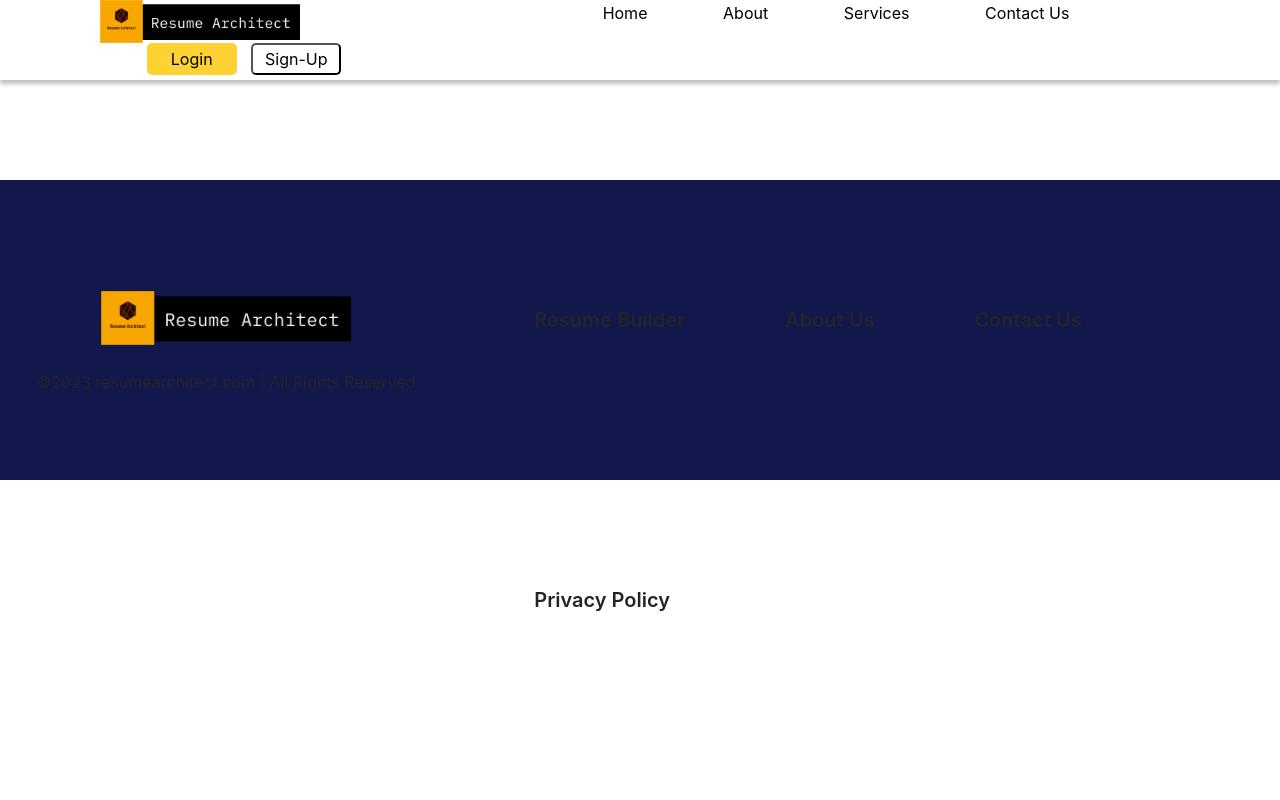
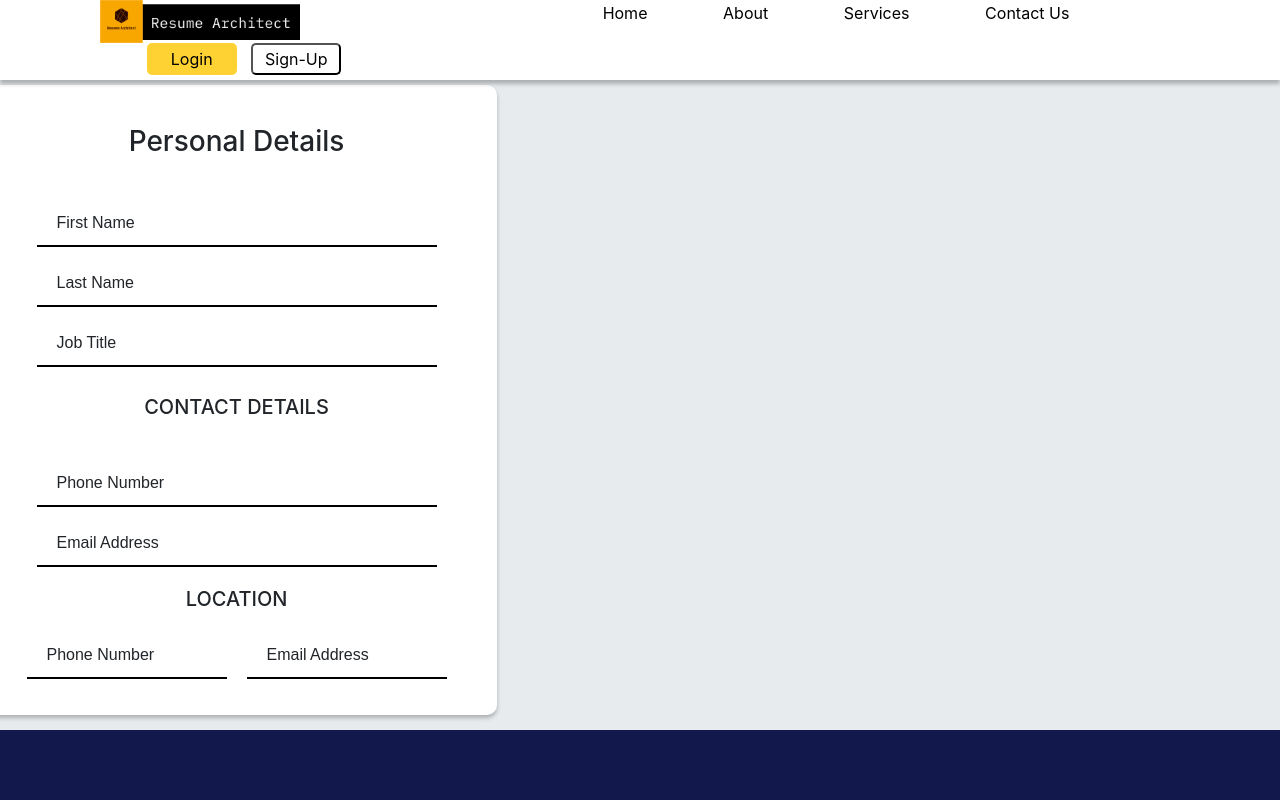
Before and after one commit to KushwahaPraveen1/Resume_Builder, a React (Create React App) app: page /personal in a window 1280 px wide. Shown: the top 800 px of the page. Built offline with nearby package versions, Linux system fonts and the light colour scheme.

Commit message:
Added pages

```diff
--- a/src/components/Education.css
+++ b/src/components/Education.css
@@ -1,14 +1,17 @@
-.experience_main{
+.experience_main1{
   display: flex;
   align-items: center;
   justify-content: center;
     width: 473px;
+    height:450px;
     margin-top: 30px;
     padding-bottom: 110px;
     padding-right: 30px;
-background: #b39d9d;
+background: #FFFFFF;
 box-shadow: 0px 3px 4px rgba(0, 0, 0, 0.25);
 border-radius: 10px;
+padding: 20px;
+padding-bottom: 30px;
 
 
 }
--- a/src/components/Education.jsx
+++ b/src/components/Education.jsx
@@ -8,8 +8,8 @@ function Education() {
     <div className=''>
 
   </div>
-  <div className='experience_main'>
-  <div className='main'>
+  <div className='experience_main1'>
+  <div className='main1'>
   <h3>Education</h3>
   <div className="center"> <div className="inputbox inputbox1"> <input type="text" required="required" /> <span>University/School</span> </div> </div>
   <div className="center"> <div className="inputbox inputbox2"> <input type="text" required="required" /> <span>Degree (Eg.Bachelor's  degree High school, etc.)</span> </div> </div>
--- a/src/components/Login.jsx
+++ b/src/components/Login.jsx
@@ -1,17 +1,31 @@
-import React from 'react'
+import React, { useState } from 'react'
+import axios from 'axios'
 import './Login.css'
 
 function Login() {
+  const [email,setEmail] = useState("");
+  async function signup(e) {
+  e.preventDefault();
+   axios.post("https://resumebuilder-p49e.onrender.com/sign",{
+    email : email,
+   })
+         .then(result=>{
+    console.log(result)
+    const accesstoken = result.data.token;
+    localStorage.setItem('accesstoken',accesstoken)
+   })
+         .catch(err=>{
+          console.log(err)
+         })
+  }
   return (
     <>
     <div className='login_main'>
         <div className='login_card'>
             <h1 className='create_account'>Create Account</h1>
-            {/* <input className="email_input" type="text" placeholder='Email Address' required/> */}
-
-            <div class="center">
+                        <div class="center">
             <div className="inputbox">
-      <input type="email" required="required" />
+      <input type="email" value={email} onChange={(e)=>setEmail(e.target.value)}  required="required" />
       <span>Email Address</span>
     </div>
 </div>
@@ -21,7 +35,7 @@ function Login() {
  <br></br>           <input type="checkbox"/> I Understand and accept the Terms of use and Privacy Policy
 
 <br></br>
-<button className='verify_button'>Verify Otp</button>
+<button className='verify_button' onClick={signup}>Verify Otp</button>
 <br></br>
 Already have an account? <span className="already_acc">Login</span>
         </div>
--- /dev/null
+++ b/src/components/Personal.css
@@ -0,0 +1,30 @@
+body{
+    background-color: #E7EBEE;
+}
+.main{
+display: flex;
+flex-direction: column;
+align-items: center;
+background: #ffffff;
+box-shadow: 0px 3px 4px rgba(0, 0, 0, 0.25);
+border-radius: 10px;
+width: 550px;
+height: 630px;
+padding: 40px;
+
+}
+.inputbox5{
+    margin-top: 10px;
+}
+.location_personal{
+    display: flex;
+
+}
+.location_detail{
+    margin-top: 40px;
+}
+.center .x{
+    margin: 10px;
+    width: 200px;
+
+}
--- /dev/null
+++ b/src/components/Personal.jsx
@@ -0,0 +1,29 @@
+import React from 'react'
+import './Personal.css'
+
+function Personal() {
+  return (
+    <>
+  <div className='experience_main1'>
+  <div className='main'>
+  <h3>Personal Details</h3>
+  <div className="center"> <div className="inputbox inputbox2"> <input type="text" required="required" /> <span>First Name</span> </div> </div>
+  <div className="center"> <div className="inputbox inputbox2"> <input type="text" required="required" /> <span>Last Name</span> </div> </div>
+  <div className="center"> <div className="inputbox inputbox2"> <input type="text" required="required" /> <span>Job Title</span> </div> </div>
+  <br></br>
+  <br></br>
+  <h5 className='contact_details'>CONTACT DETAILS</h5>
+  <div className="center"> <div className="inputbox inputbox2"> <input type="text" required="required" /> <span>Phone Number</span> </div> </div>
+  <div className="center"> <div className="inputbox inputbox2"> <input type="email" required="required" /> <span>Email Address</span> </div> </div>
+  <h5 className='location_detail'>LOCATION</h5>
+  <div className='location_personal'>
+  <div className="center"> <div className="inputbox inputbox2 x"> <input type="text" required="required" /> <span>Phone Number</span> </div> </div>
+  <div className="center"> <div className="inputbox inputbox2 x"> <input type="email" required="required" /> <span>Email Address</span> </div> </div>
+    </div>
+  </div>
+  </div>
+    </>
+  )
+}
+
+export default Personal
--- a/src/components/Router.jsx
+++ b/src/components/Router.jsx
@@ -5,8 +5,11 @@ import Login from "./Login";
 import Education from "./Education";
 import Experience from "./Experience";
 import Sidebar from "./Sidebar";
+import Skills from "./Skills";
 import { BrowserRouter as Router,Routes,Route } from 'react-router-dom'
 import Footer from "./Footer";
+import Personal from "./Personal";
+import Verify from "./Verify";
 // import { Footer } from "./Footer";
 
 function Routers() {
@@ -17,9 +20,12 @@ function Routers() {
     <Routes>
     <Route  exact path='/'element = {<Home />} />
     <Route  path='/login'element = {<Login />} />
+    <Route path = '/verify' element = {<Verify/>}/>
     <Route path='/education' element = {<Education/>}/>
     <Route path='/experience' element = {<Experience/>}/>
     <Route path='/sidebar' element = {<Sidebar/>}/>
+    <Route path='/personal' element = {<Personal/>}/>
+    <Route path='/skills' element = {<Skills/>}/>
     </Routes>
      </Router>
    <Footer/>
--- /dev/null
+++ b/src/components/Skills.jsx
@@ -0,0 +1,13 @@
+import React from 'react'
+
+function Skills() {
+  return (
+    <>
+        <h3>Skills </h3>
+        <div className="center"> <div className="inputbox inputbox1"> <input type="text" required="required" /> <span>Job Ttile</span> </div> </div>
+
+    </>
+  )
+}
+
+export default Skills
--- a/src/components/Verify.jsx
+++ b/src/components/Verify.jsx
@@ -10,9 +10,9 @@ function Verify() {
   const headers = { authorization: `Bearer ${accesstoken}`};
   console.log(headers)
   console.log(accesstoken)
-  const detailResult = axios.post("https://resume-builder-blond.vercel.app/verifyotp", {
-  headers:headers,
-  otp : otp,
+  const detailResult = axios.post("https://resumebuilder-p49e.onrender.com/verifyotp", {
+    headers:{"Content-Type":'application/json'},
+    otp:otp,
 
 })
 .then(result=>{
--- a/src/components/nav.css
+++ b/src/components/nav.css
@@ -9,6 +9,7 @@ align-items: center;
 background: #FFFFFF;
 box-shadow: 0px 4px 4px rgba(0, 0, 0, 0.25);
 margin-bottom: 100px;
+z-index: 999;
 }
 .nav .logo{
     margin: 0 100px;
```
Also changed, not shown: src/components/Skills.css (added).
